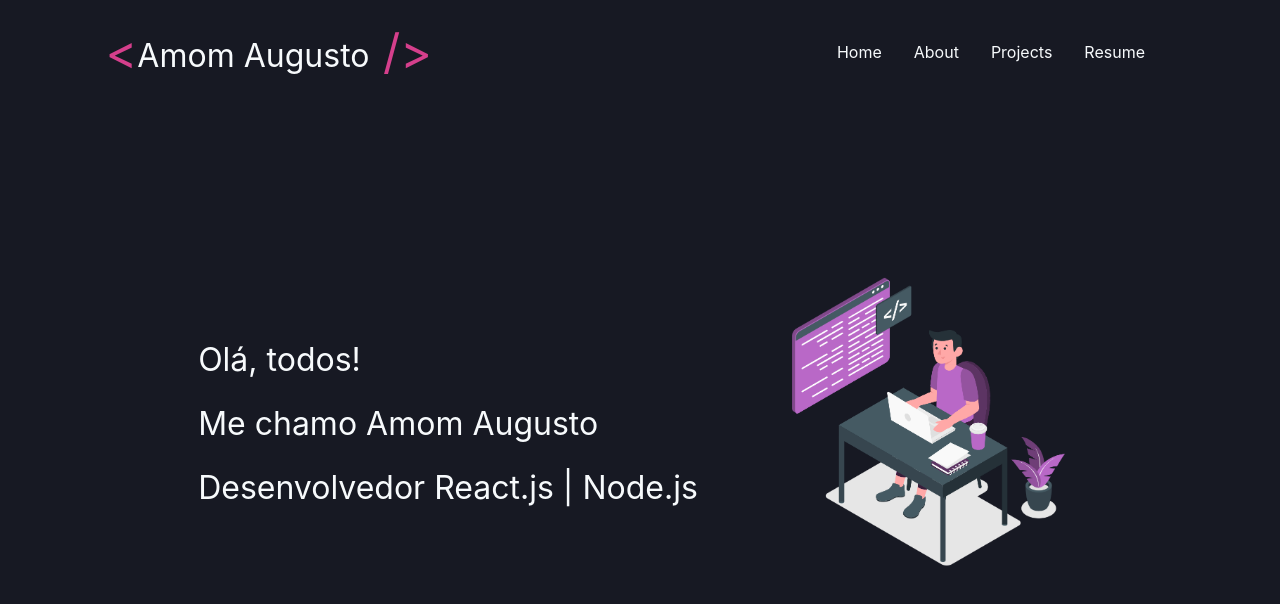
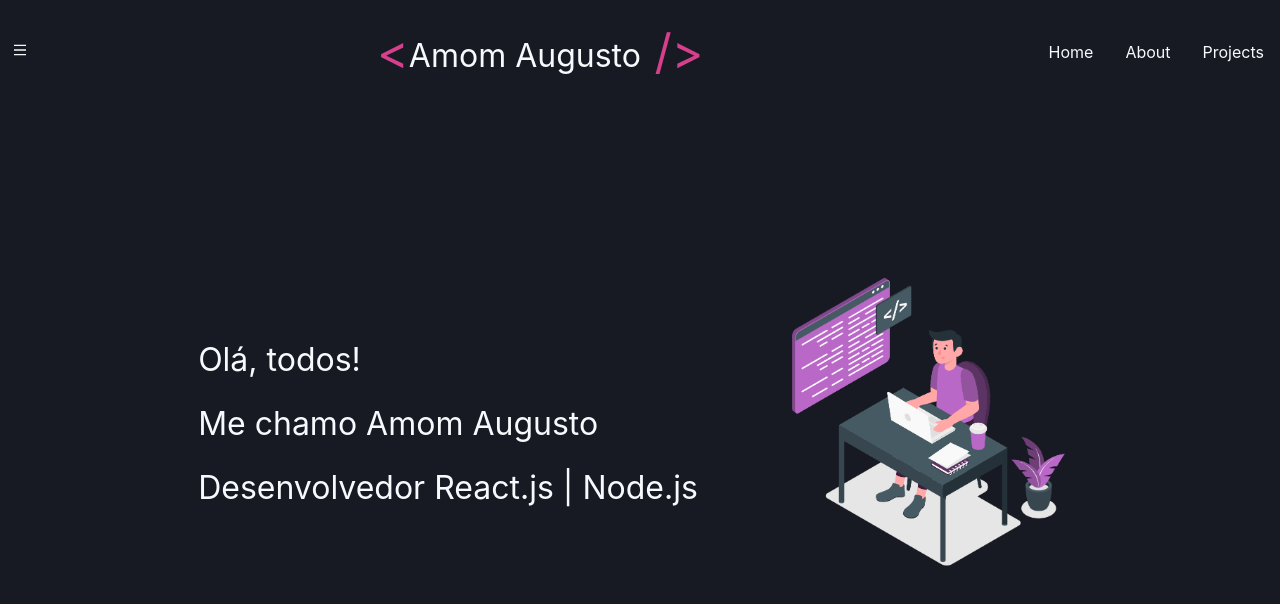
Before and after one commit to amomvga/portfolio-react, a Next.js app: page / in a window 1280 px wide. Shown: the top 604 px of the page. Built offline with nearby package versions, Linux system fonts and the light colour scheme.

Commit message:
aplicando drawer

```diff
--- a/package.json
+++ b/package.json
@@ -15,7 +15,8 @@
     "framer-motion": "^6.2.4",
     "next": "12.0.10",
     "react": "17.0.2",
-    "react-dom": "17.0.2"
+    "react-dom": "17.0.2",
+    "react-icons": "^4.3.1"
   },
   "devDependencies": {
     "@types/node": "17.0.14",
--- a/src/components/Header/NavLinks.tsx
+++ b/src/components/Header/NavLinks.tsx
@@ -8,7 +8,7 @@ interface NavLinksProps {
 
 export function NavLinks({ children, href}: NavLinksProps) {
   return (
-    <Flex alignItems="center">
+    <Flex>
       <Link href={href}>
         <Text cursor="pointer" m="4">
           {children}
--- a/src/components/Header/NavSection.tsx
+++ b/src/components/Header/NavSection.tsx
@@ -7,7 +7,6 @@ export function NavSection() {
       <NavLinks href="/">Home</NavLinks>
       <NavLinks href="/about">About</NavLinks>
       <NavLinks href="/projects">Projects</NavLinks>
-      <NavLinks href="/">Resume</NavLinks>
     </Flex>
   );
 }
--- a/src/components/Header/index.tsx
+++ b/src/components/Header/index.tsx
@@ -1,14 +1,69 @@
-import { Box, Flex } from "@chakra-ui/react";
+import {
+  Drawer,
+  DrawerBody,
+  DrawerCloseButton,
+  DrawerContent,
+  DrawerHeader,
+  DrawerOverlay,
+  Flex,
+  Icon,
+  IconButton,
+  useBreakpointValue,
+} from "@chakra-ui/react";
+import { RiMenuLine } from "react-icons/ri";
+import { useHeaderDrawer } from "../../contexts/HeaderDrawerContext";
 import { Logo } from "./Logo";
-import { NavLinks } from "./NavLinks";
 import { NavSection } from "./NavSection";
 
 export function Header() {
+  const isWideVersion = useBreakpointValue({
+    base: true,
+    lg: false,
+  });
+
+  const { onOpen, onClose } = useHeaderDrawer();
+
+  if (isWideVersion) {
+    return (
+      <Drawer isOpen={true} placement="top" onClose={onClose}>
+        <DrawerOverlay>
+          <DrawerContent bg="gray.800">
+            <DrawerCloseButton mt="6" />
+            <DrawerHeader>Navegação:</DrawerHeader>
+            <DrawerBody>
+              <NavSection />
+            </DrawerBody>
+          </DrawerContent>
+        </DrawerOverlay>
+      </Drawer>
+    );
+  }
+
   return (
-    <Flex as="header" w="100%" justify="space-between" ml="7%">
-      <Logo />
-      <Flex justify="flex-end" mr="10%">
-        <NavSection />
+    <Flex w="100%" justify="space-between" justifyContent="center">
+      <Flex
+        as="header"
+        w="100%"
+        maxWidth={1480}
+        justify="space-between"
+        align="center"
+      >
+        {!isWideVersion && (
+          <IconButton
+            aria-label="Open Navegation"
+            icon={<Icon as={RiMenuLine} />}
+            variant="unstyled"
+            onClick={onOpen}
+            mr="2"
+          ></IconButton>
+        )}
+
+        <Logo />
+
+
+        <Flex justify="flex-end">
+          <NavSection />
+        </Flex>
       </Flex>
     </Flex>
   );
--- /dev/null
+++ b/src/contexts/HeaderDrawerContext.tsx
@@ -0,0 +1,28 @@
+import { useDisclosure, UseDisclosureReturn } from "@chakra-ui/react";
+import { useRouter } from "next/router";
+import { createContext, ReactNode, useContext, useEffect } from "react";
+
+interface HeaderDrawerProviderProps {
+  children: ReactNode;
+}
+
+type HeaderDrawerContextData = UseDisclosureReturn;
+
+const HeaderDrawerContext = createContext({} as HeaderDrawerContextData);
+
+export function HeaderDrawerProvider({ children }: HeaderDrawerProviderProps) {
+  const disclosure = useDisclosure();
+  const router = useRouter();
+
+  useEffect(() => {
+    disclosure.onClose();
+  }, [router.asPath]);
+
+  return (
+    <HeaderDrawerContext.Provider value={disclosure}>
+      {children}
+    </HeaderDrawerContext.Provider>
+  );
+}
+
+export const useHeaderDrawer = () => useContext(HeaderDrawerContext);
--- a/src/pages/_app.tsx
+++ b/src/pages/_app.tsx
@@ -1,11 +1,14 @@
 import { ChakraProvider } from "@chakra-ui/react";
 import type { AppProps } from "next/app";
+import { HeaderDrawerProvider } from "../contexts/HeaderDrawerContext";
 import { theme } from "../styles/theme";
 
 function MyApp({ Component, pageProps }: AppProps) {
   return (
     <ChakraProvider theme={theme}>
-      <Component {...pageProps} />
+      <HeaderDrawerProvider>
+        <Component {...pageProps} />
+      </HeaderDrawerProvider>
     </ChakraProvider>
   );
 }
```
Also changed, not shown: 1 other file (tests, documents, lock files or other folders).
